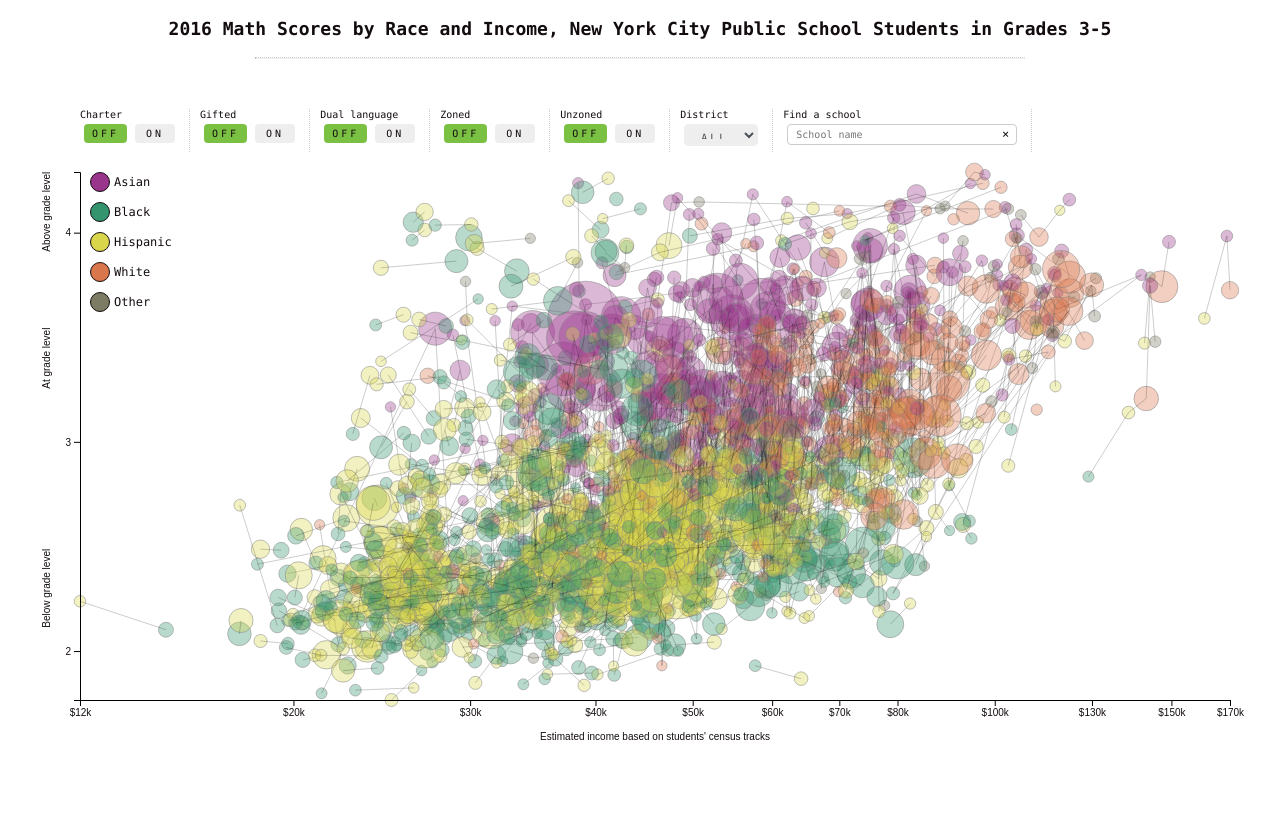
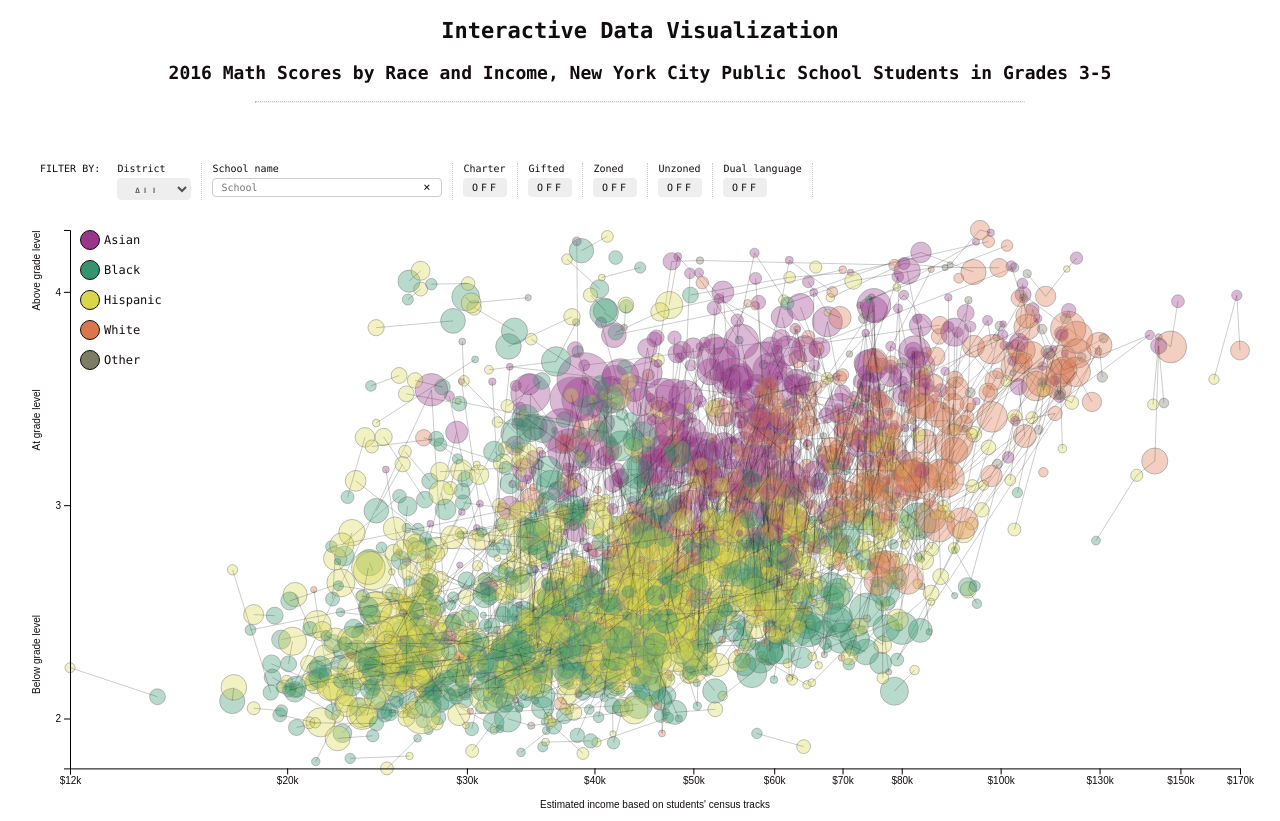
Before and after one commit to centernyc/centernyc.github.io, a website with bundled scripts: page index.html in a window 1280 px wide. Before the commit the page ends 800 px from the top, so only its background shows below. Built offline with nearby package versions, Linux system fonts and the light colour scheme.

Commit message:
Update Fiday 26

```diff
--- a/index.html
+++ b/index.html
@@ -2,31 +2,37 @@
 <html >
 <head>
   <meta charset="UTF-8">
-  <title>Math, Money, and Race</title>
+  <title>Interactive Data Visualization</title>
   <link rel="stylesheet" href="css/style.css">
 </head>
 <body>
-  <!-- <h1><span class="highlight">Math, Money, and Race</span></h1> -->
+  <h2 style="font-size: 22px;"">Interactive Data Visualization</h2>
   <h3 style="font-size: 18px;">2016 Math Scores by Race and Income, New York City Public School Students in Grades 3-5</h3>
   <hr>
+  <div id="no-chart"><p>Please visit this page on a larger display to view the visualization.</p></div>
+  <div class="filters-wrap">
+    <span>Filter by:</span>&nbsp;
     <div class="filters">
-    <div id="filter-charter"></div>
-    <div id="filter-gifted"></div>
-    <div id="filter-duallang"></div>
-    <div id="filter-zoned"></div>
-    <div id="filter-unzoned"></div>
       <div>
         <span class="ny-label">District</span>
         <select id="select-district">
           <option value="all">All</option>
         </select>
       </div>
-    <div>
-      <span class="ny-label">Find a school</span>
+      <div id="school-search-wrap">
+        <span class="ny-label">School name</span>
         <div id="school-search">
           <span aria-hidden="true" class="close">&times;</span>
-        <input class="typeahead" type="text" placeholder="School name">
+          <input class="typeahead" type="text" placeholder="School">
         </div>
+      </div>
+    </div>
+    <div class="filters">
+      <div id="filter-charter" class="filter"></div>
+      <div id="filter-gifted" class="filter"></div>
+      <div id="filter-zoned" class="filter"></div>
+      <div id="filter-unzoned" class="filter"></div>
+      <div id="filter-duallang" class="filter"></div>
     </div>
   </div>
   <div id="chart">
--- a/js/index.js
+++ b/js/index.js
@@ -1,3 +1,5 @@
+$(window).bind('load', function(){
+
 		var Chart = (function(window,d3) {
 
 			var data, datanest;
@@ -104,9 +106,9 @@ var Chart = (function(window,d3) {
 						.base(10)
 						.domain(xExtent);
 				y = d3.scaleLinear().domain(yExtent);
-		r = d3.scaleLinear()
-				.domain(d3.extent(data, d => d.n))
-				.range(['0.4vw', '3.5vw']);
+				r = d3.scaleSqrt()
+						.domain([0, d3.max(data, d => d.n)])
+						.range([0, 30]);
 
 				//initialize axis
 				xAxis = d3.axisBottom()
@@ -224,8 +226,8 @@ var Chart = (function(window,d3) {
 			// depending on current window size
 			function updateDimensions(winWidth) {
 				margin.top = 20;
-		margin.right = 50;
-		margin.left = 80;
+				margin.right = 40;
+				margin.left = 70;
 				margin.bottom = 50;
 
 				width = winWidth - margin.left - margin.right;
@@ -288,14 +290,14 @@ var Chart = (function(window,d3) {
 						var $parent = d3.select(this.parentNode);
 						$parent.classed('hover', true).moveToFront();
 						var gWidth = this.parentNode.getBoundingClientRect().width;
-				var left = $(this.parentNode).position().left;
+						var left = this.parentNode.getBoundingClientRect().left;
 						if ((left + gWidth + 330) > (width + margin.right + margin.left)) {
 							left = left - 330;
 						} else {
 							left = left + gWidth + 30;
 						}
+						var top = this.parentNode.getBoundingClientRect().top - 80;
 
-				var top = $(this.parentNode).position().top;
 						var info = d3.select('#information');
 						var demo = d.values[0];
 						var name = demo.name;
@@ -339,3 +341,5 @@ var Chart = (function(window,d3) {
 		})(window,d3);
 
 		window.addEventListener('resize', Chart.render);
+
+});
--- a/js/yes-no.js
+++ b/js/yes-no.js
@@ -31,26 +31,19 @@
 
             var btn = function(txt, bg, bgActive) {
                 container.append('button')
-                    .attr('class', 'ny-btn' + (txt == 'on' ? ' ny-btn-unselected' : ' ny-btn-selected'))
-                    .style('background', txt == 'on' ? bg : bgActive)
+                    .attr('class', 'ny-btn')
                     .text(txt)
                     .on('click', function () {
-                        d3.select(_selection).selectAll('.ny-btn')
-                            .style('background', bg)
-                            .classed('ny-btn-unselected', true)
-                            .classed('ny-btn-selected', false);
-
+                        var on = d3.select(this).classed("ny-btn-active");
                         d3.select(this)
-                            .style('background', bgActive)
-                            .classed('ny-btn-unselected', false)
-                            .classed('ny-btn-selected', true);
+                            .html(on ? 'off' : 'on')
+                            .classed("ny-btn-active", on ? false : true);
 
                         dispatcher.call("_click", this);
                     });
             };
 
-            var n = btn(nTxt, nBg, nBgActive);
-            var y = btn(yTxt, yBg, yBgActive);
+            var ny = btn(nTxt, nBg, nBgActive);
 
             return instance;
         };
@@ -60,37 +53,6 @@
             return value === dispatcher ? instance : value;
         }
 
-        instance.nBg = function(value) {
-            if (!arguments.length) return nBg;
-            nBg = value;
-            return this;
-        };
-        instance.yBg = function(value) {
-            if (!arguments.length) return yBg;
-            yBg = value;
-            return this;
-        };
-        instance.nBgActive = function(value) {
-            if (!arguments.length) return nBgActive;
-            nBgActive = value;
-            return this;
-        };
-        instance.yBgActive = function(value) {
-            if (!arguments.length) return yBgActive;
-            yBgActive = value;
-            return this;
-        };
-        instance.nTxt = function(value) {
-            if (!arguments.length) return nTxt;
-            nTxt = value;
-            return this;
-        };
-        instance.yTxt = function(value) {
-            if (!arguments.length) return yTxt;
-            yTxt = value;
-            return this;
-        };
-
         // d3.rebind(instance, dispatch, 'on');
         return instance;
     };
--- a/sass/style.scss
+++ b/sass/style.scss
@@ -72,11 +72,32 @@ svg {
   position: relative;
 }
 
+#no-chart {
+  text-align: center;
+  display: none;
+  padding: 20px;
+  width: 160px;
+  margin-top: 40px;
+  margin-left: auto;
+  margin-right: auto;
+  border-radius: 4px;
+  background-color: $color-light-gray;
+}
+
+@media(max-width: 760px) {
+  #chart, .filters-wrap {
+    display: none!important;
+  }
+  #no-chart {
+    display: block;
+  }
+}
+
 #school-search {
   position: relative;
   .close {
     position: absolute;
-    top: 7px;
+    top: 6px;
     right: 12px;
     z-index: 1;
     cursor: pointer;
@@ -89,14 +110,14 @@ svg {
   width: 200px;
   font-family: Consolas, monaco, monospace;
   font-size: 10px;
-  padding: 4px 20px 4px 8px;
+  padding: 3px 20px 3px 8px;
   border: 1px solid $color-gray;
   -webkit-border-radius: 4px;
      -moz-border-radius: 4px;
           border-radius: 4px;
   outline: none;
   float: left;
-  margin: 4px;
+  margin-top: 4px;
 }
 .tt-menu {
   width: 422px;
@@ -164,7 +185,7 @@ svg {
   top: 20px;
   left: 10px;
   $legend-height: 20px;
-  margin: 0 80px;
+  margin: 0 70px;
   display: flex;
   flex-direction: column;
   .legend-element {
@@ -189,19 +210,35 @@ svg {
   }
 }
 
+.filters-wrap {
+  display: flex;
+  flex-direction: row;
+  flex-wrap: wrap;
+  margin-left: 40px;
+  margin-right: 40px;
+  margin-top: 50px;
+  margin-bottom: 10px;
+  align-items: flex-start;
+  > span {
+    font-size: 10px;
+    margin-top: 10px;
+    text-transform: uppercase;
+  }
+}
+
 .filters {
   display: flex;
   flex-direction: row;
   justify-content: flex-start;
-  margin-left: 80px;
-  margin-right: 80px;
-  margin-top: 50px;
+  flex-wrap: wrap;
+  margin-top: 10px;
   > div {
     padding: 0 10px;
     border-right: $border-dotted;
-    &:first-of-type {
-      padding-left: 0;
-    }
+  }
+  .filter {
+    flex: 0 1 auto;
+    white-space: nowrap;
   }
 }
 
@@ -266,7 +303,7 @@ select {
   @extend .form-control;
   width: auto!important;
   height: 22px!important;
-  margin: 4px;
+  margin-top: 4px;
   background-color: $color-light-gray;
   border-color: $color-light-gray;
 }
@@ -276,12 +313,15 @@ button.ny-btn {
   text-align: center;
   text-decoration: none;
   color:  $color-black;
-  background-color: $color-green; /* green */
-  min-width: 40px;
+  background-color: #eee;
+  min-width: 44px;
   border: none;
   padding: 4px 8px;
   display: inline-block;
-  margin: 4px;
+  margin-top: 4px;
+  &.ny-btn-active {
+    background-color: #7AC143;
+  }
 }
 button.ny-btn:focus {
   outline:0;
```
Also changed, not shown: README.md (deleted), css/style.css. Lines whose indentation alone changed are shown as unchanged.
